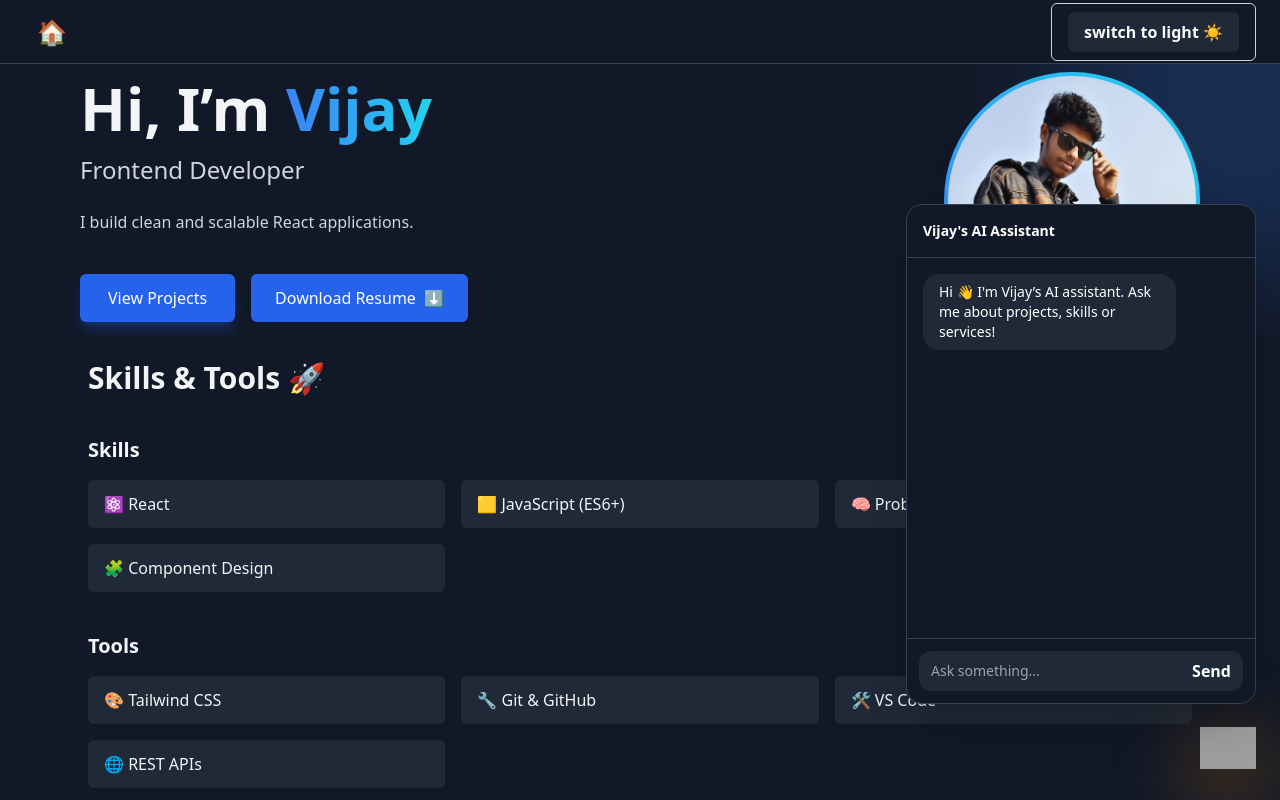
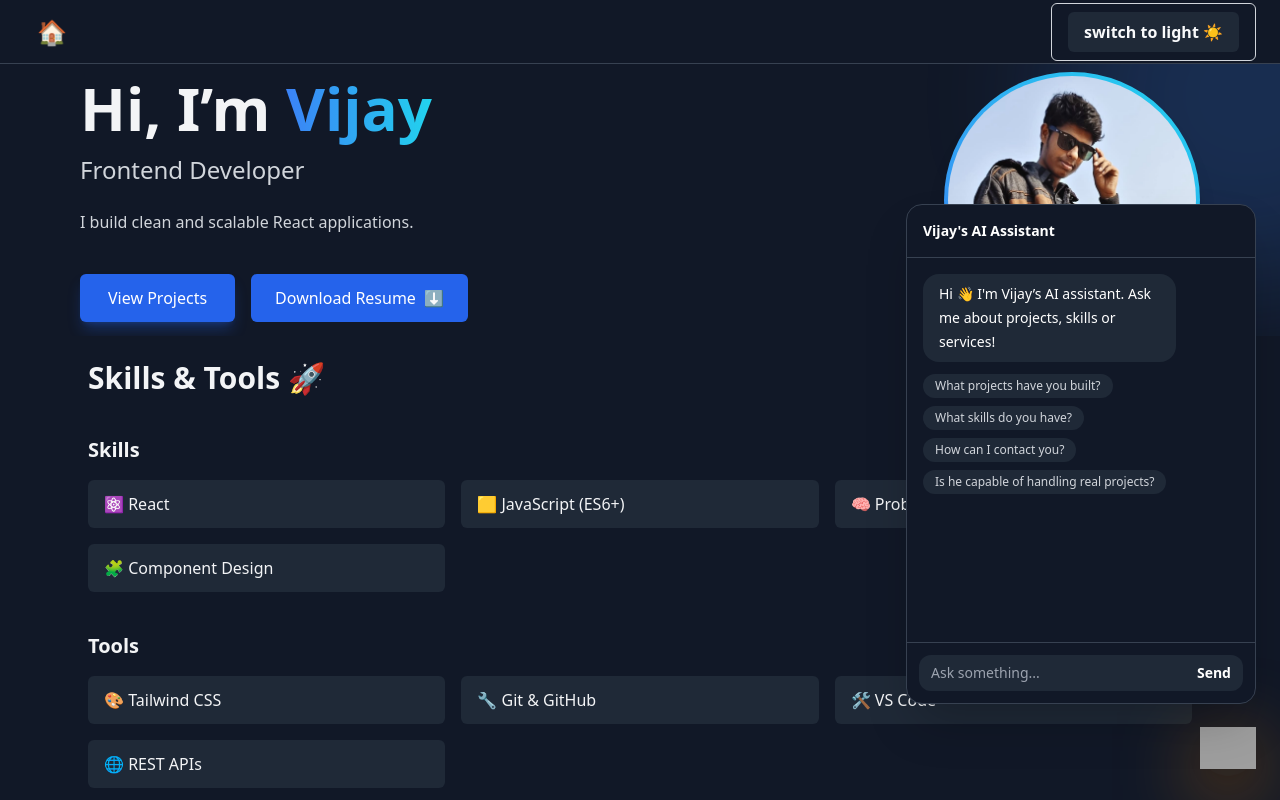
Before and after one commit to vijaydurgasi/Portfolio---vijay, a React (Vite) app: page / in a window 1280 px wide. Both pictures are taken after a click on the button 1228 px from the left and 748 px from the top of the page. Shown: the top 800 px of the page. Built offline with nearby package versions, Linux system fonts and the light colour scheme; grey boxes are pictures that could not be loaded.

Commit message:
Added mockQuestions

```diff
--- a/package.json
+++ b/package.json
@@ -13,11 +13,13 @@
   },
   "dependencies": {
     "@emailjs/browser": "^4.4.1",
+    "@tailwindcss/typography": "^0.5.19",
     "cors": "^2.8.6",
     "dotenv": "^17.3.1",
     "express": "^5.2.1",
     "react": "^19.2.0",
     "react-dom": "^19.2.0",
+    "react-markdown": "^10.1.0",
     "react-router-dom": "^7.13.0"
   },
   "devDependencies": {
--- a/src/Components/ai/AIAssistant.jsx
+++ b/src/Components/ai/AIAssistant.jsx
@@ -1,73 +1,136 @@
-import React, { useState, useEffect, useRef } from 'react'
-import bot from "../../assets/bot.png"
-
+import React, { useState, useEffect, useRef } from "react";
+import bot from "../../assets/bot.png";
+import ReactMarkdown from "react-markdown";
 
 const AIAssistant = () => {
 
+    /* =========================
+       RECOMMENDED QUESTIONS
+    ========================== */
+    const recommendedQuestions = [
+        {
+            question: "What projects have you built?",
+            answer: `
+### Projects
+- 1.**"YouTube Clone"** (React, Redux, Tailwind)
+- 2.**"Swiggy Clone"** (API, Cart, Redux)
+- 3.**"Netflix GPT"** (Firebase Auth, GPT Search)
+`
+        },
+        {
+            question: "What skills do you have?",
+            answer: `
+### **"Skills"**
+- React
+- Redux
+- Tailwind CSS
+- JavaScript
+- Node.js
+- Firebase Authentication
+- API Integration
+`
+        },
+        {
+            question: "How can I contact you?",
+            answer: `
+In the portfolio scroll down and click the **"Let's Work Together"** button.
+
+You can send an email or WhatsApp message directly.
+`
+        },
+        {
+            question: "Is he capable of handling real projects?",
+            answer: `
+Yes. Vijay has built real-world applications using modern technologies like React, Redux, Firebase, and API integrations.
+
+His projects demonstrate authentication systems, state management, responsive UI, and scalable frontend architecture.
+`
+        }
+    ];
+
+    /* =========================
+       STATE
+    ========================== */
+    const [isOpen, setIsOpen] = useState(false);
+    const [chatmessages, setChatMessages] = useState([]);
+    const [inputValue, setInputValue] = useState("");
     const [isLoading, setIsLoading] = useState(false);
+    const [usedQuestions, setUsedQuestions] = useState([]);
 
     const messagesEndRef = useRef(null);
 
-    const [inputValue, setInputValue] = useState("");
+    const API_URL = "/api/chat";
 
-    const [chatmessages, setChatMessages] = useState([]);
-
-    const [isOpen, setIsOpen] = useState(false);
-
+    /* =========================
+       TOGGLE BOT
+    ========================== */
     const handleToggle = () => {
         if (isOpen) {
             setIsOpen(false);
-            setChatMessages([])
+            setChatMessages([]);
+            setUsedQuestions([]);
         } else {
             setIsOpen(true);
             setChatMessages([
                 {
                     role: "assistant",
-                    content: "Hi 👋 I'm Vijay’s AI assistant. Ask me about projects, skills or services!"
+                    content:
+                        "Hi 👋 I'm Vijay’s AI assistant. Ask me about projects, skills or services!"
                 }
             ]);
-        };
+        }
     };
 
-    // const API_URL =
-    //     import.meta.env.DEV
-    // ? "http://localhost:5000/api/chat"
-    //         : "/api/chat";
+    /* =========================
+       SEND MESSAGE
+    ========================== */
+    const handleSend = async (customText = null) => {
+        if (isLoading) return;
 
-    const API_URL = "/api/chat";
-
-    const handleSend = async () => {
-        if (isLoading) return;
-        if (!inputValue.trim()) return;
-
-        const messageToSend = inputValue;
+        const messageToSend = customText || inputValue;
+        if (!messageToSend.trim()) return;
 
         setChatMessages((prev) => [
             ...prev,
-            { role: "user", content: messageToSend },
+            { role: "user", content: messageToSend }
         ]);
 
         setInputValue("");
         setIsLoading(true);
 
+        /* ========= Exact Match Check ========= */
+        const matched = recommendedQuestions.find(
+            (q) => q.question === messageToSend
+        );
+
+        if (matched) {
+            setChatMessages((prev) => [
+                ...prev,
+                { role: "assistant", content: matched.answer }
+            ]);
+
+            setUsedQuestions((prev) => [...prev, matched.question]);
+            setIsLoading(false);
+            return;
+        }
+
+        /* ========= Gemini Call ========= */
         try {
             const response = await fetch(API_URL, {
                 method: "POST",
                 headers: {
-                    "Content-Type": "application/json",
+                    "Content-Type": "application/json"
                 },
-                body: JSON.stringify({ message: messageToSend }),
+                body: JSON.stringify({ message: messageToSend })
             });
 
-            if (!response.ok) {
-                throw new Error("API error");
-            }
+            if (!response.ok) throw new Error("API error");
 
             const data = await response.json();
 
             setChatMessages((prev) => [
                 ...prev,
-                { role: "assistant", content: data.reply },
+                { role: "assistant", content: data.reply }
             ]);
         } catch (error) {
             console.log(error)
@@ -75,55 +138,95 @@ const AIAssistant = () => {
                 ...prev,
                 {
                     role: "assistant",
-                    content: "Something went wrong. Please try again.",
-                },
+                    content: "⚠️ Chat quota reached. Please try again later."
+                }
             ]);
         }
 
         setIsLoading(false);
     };
+
+    /* =========================
+       AUTO SCROLL
+    ========================== */
     useEffect(() => {
         if (messagesEndRef.current) {
             messagesEndRef.current.scrollIntoView({ behavior: "smooth" });
         }
     }, [chatmessages, isLoading]);
 
+    /* =========================
+       OPTIONAL SMART DISPLAY LOGIC
+       Show suggestions only if last message is assistant
+    ========================== */
+    const lastMessage = chatmessages[chatmessages.length - 1];
+    const remainingQuestions = recommendedQuestions.filter(
+        (q) => !usedQuestions.includes(q.question)
+    );
+    const shouldShowSuggestions =
+        lastMessage?.role === "assistant" && remainingQuestions.length > 0;
+
+    /* =========================
+       UI
+    ========================== */
     return (
         <>
+            {/* Floating Bot Button */}
             <button
                 onClick={handleToggle}
-                className="fixed bottom-6 right-6  text-white w-14 h-14 rounded-full shadow-lg">
-                <img src={bot} alt="AI Bot"
-                    className=" w-20 drop-shadow-[0_20px_40px_rgba(255,140,0,0.6)]
-                     animate-float pointer-events-none"
+                className="fixed bottom-6 right-6 w-14 h-14 rounded-full shadow-lg z-50"
+            >
+                <img
+                    src={bot}
+                    alt="AI Bot"
+                    className="w-16 drop-shadow-[0_20px_40px_rgba(255,140,0,0.6)] animate-float"
                 />
             </button>
+
+            {/* Chat Panel */}
             {isOpen && (
-                <div className=" fixed bottom-24 right-6 w-[350px] h-[500px] rounded-2xl shadow-2xl flex flex-col overflow-hidden
-                                 border bg-white dark:bg-gray-900 border-gray-200 dark:border-gray-700 z-50">
+                <div className="fixed bottom-24 right-6 w-[350px] h-[500px] rounded-2xl shadow-2xl flex flex-col overflow-hidden border bg-white dark:bg-gray-900 border-gray-200 dark:border-gray-700 z-50">
+
+                    {/* Header */}
                     <div className="p-4 border-b border-gray-200 dark:border-gray-700">
                         <h2 className="text-sm font-semibold text-gray-800 dark:text-white">
                             Vijay's AI Assistant
                         </h2>
                     </div>
 
-                    <div className=" flex-1 overflow-y-auto p-4 text-sm text-gray-600 dark:text-gray-300">
+                    {/* Messages */}
+                    <div className="flex-1 overflow-y-auto p-4 text-sm text-gray-600 dark:text-gray-300">
+
                         {chatmessages.map((msg, index) => (
-
                             <div
                                 key={index}
-                                className={`mb-3 max-w-[80%] ${msg.role === "user" ? "ml-auto text-right" : "mr-auto text-left"
+                                className={`mb-3 max-w-[80%] ${msg.role === "user"
+                                    ? "ml-auto text-right"
+                                    : "mr-auto text-left"
                                     }`}
                             >
-                                <div
-                                    className=" inline-block px-4 py-2 rounded-2xl bg-gray-100 dark:bg-gray-800
-                                                 text-gray-800 dark:text-white"
-                                >
-                                    {msg.content}
+                                <div className="inline-block px-4 py-2 rounded-2xl bg-gray-100 dark:bg-gray-800 text-gray-800 dark:text-white prose prose-sm dark:prose-invert max-w-none">
+                                    <ReactMarkdown>{msg.content}</ReactMarkdown>
                                 </div>
                             </div>
                         ))}
 
+                        {/* Suggested Questions (Optional Logic Applied) */}
+                        {shouldShowSuggestions && (
+                            <div className="mt-3 flex flex-wrap gap-2">
+                                {remainingQuestions.map((q, index) => (
+                                    <button
+                                        key={index}
+                                        onClick={() => handleSend(q.question)}
+                                        className="text-xs bg-gray-200 dark:bg-gray-800 px-3 py-1 rounded-full hover:bg-gray-300 dark:hover:bg-gray-700 transition"
+                                    >
+                                        {q.question}
+                                    </button>
+                                ))}
+                            </div>
+                        )}
+
+                        {/* Loading */}
                         {isLoading && (
                             <div className="mr-auto mb-3">
                                 <div className="inline-block px-4 py-2 rounded-2xl bg-gray-100 dark:bg-gray-800 text-gray-500 dark:text-gray-400 animate-pulse">
@@ -133,33 +236,28 @@ const AIAssistant = () => {
                         )}
 
                         <div ref={messagesEndRef} />
-
                     </div>
 
+                    {/* Input */}
                     <div className="p-3 border-t border-gray-200 dark:border-gray-700">
                         <div className="flex items-center gap-2 bg-gray-100 dark:bg-gray-800 rounded-xl px-3 py-2">
-
                             <input
                                 type="text"
                                 value={inputValue}
                                 onChange={(e) => setInputValue(e.target.value)}
                                 onKeyDown={(e) => {
-                                    if (e.key === "Enter") {
-                                        handleSend();
-                                    }
+                                    if (e.key === "Enter") handleSend();
                                 }}
                                 placeholder="Ask something..."
                                 className="flex-1 bg-transparent outline-none text-sm dark:text-white"
                             />
-
                             <button
-                                onClick={handleSend}
+                                onClick={() => handleSend()}
                                 disabled={!inputValue.trim()}
-                                className="xt-sm font-semibold text-gray-800 dark:text-white"
+                                className="text-sm font-semibold text-gray-800 dark:text-white"
                             >
                                 Send
                             </button>
-
                         </div>
                     </div>
                 </div>
--- a/tailwind.config.js
+++ b/tailwind.config.js
@@ -1,12 +1,10 @@
-/** @type {import('tailwindcss').Config} */
+import typography from "@tailwindcss/typography";
+
 export default {
-  content: [
-    "./index.html",
-    "./src/**/*.{js,jsx}",
-  ],
+  content: ["./index.html", "./src/**/*.{js,ts,jsx,tsx}"],
   darkMode: "class",
   theme: {
     extend: {},
   },
-  plugins: [],
+  plugins: [typography],
 };
```
Also changed, not shown: 2 other files (tests, documents, lock files or other folders).
